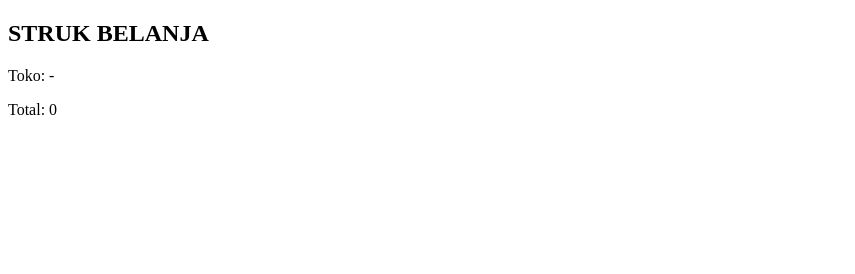
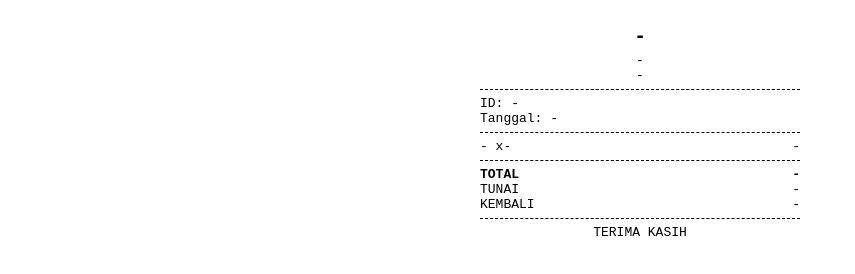
Before and after one commit to awjrt004-cmd/strukbelanja, a plain HTML site: page index.html in a window 1280 px wide. Shown: the whole page, without its empty margins (0-855 px from the left). Drawn offline with Linux system fonts and the light colour scheme.

Commit message:
Update index.html

```diff
--- a/index.html
+++ b/index.html
@@ -3,22 +3,93 @@
 <head>
   <meta charset="UTF-8">
   <title>Struk Belanja</title>
+  <style>
+    body {
+      font-family: monospace;
+      max-width: 320px;
+      margin: auto;
+      padding: 10px;
+    }
+    h2 {
+      text-align: center;
+      margin-bottom: 5px;
+    }
+    .center {
+      text-align: center;
+    }
+    .line {
+      border-top: 1px dashed #000;
+      margin: 6px 0;
+    }
+    .row {
+      display: flex;
+      justify-content: space-between;
+    }
+  </style>
 </head>
 <body>
 
-<h2>STRUK BELANJA</h2>
+<h2 id="nama_toko">TOKO</h2>
+<div class="center" id="alamat_toko"></div>
+<div class="center" id="telp_toko"></div>
 
-<p id="toko"></p>
-<p id="total"></p>
+<div class="line"></div>
+
+<div>ID: <span id="id_transaksi"></span></div>
+<div>Tanggal: <span id="tanggal"></span></div>
+
+<div class="line"></div>
+
+<div id="produk"></div>
+
+<div class="line"></div>
+
+<div class="row">
+  <strong>TOTAL</strong>
+  <strong id="total"></strong>
+</div>
+<div class="row">
+  <span>TUNAI</span>
+  <span id="tunai"></span>
+</div>
+<div class="row">
+  <span>KEMBALI</span>
+  <span id="kembali"></span>
+</div>
+
+<div class="line"></div>
+<div class="center">TERIMA KASIH</div>
 
 <script>
-  const params = new URLSearchParams(window.location.search);
+  const p = new URLSearchParams(window.location.search);
 
-  document.getElementById("toko").innerText =
-    "Toko: " + (params.get("nama_toko") || "-");
+  const get = k => p.get(k) || "-";
 
-  document.getElementById("total").innerText =
-    "Total: " + (params.get("total") || "0");
+  document.getElementById("nama_toko").innerText = get("nama_toko");
+  document.getElementById("alamat_toko").innerText = get("alamat_toko");
+  document.getElementById("telp_toko").innerText = get("telp_toko");
+  document.getElementById("id_transaksi").innerText = get("id_transaksi");
+  document.getElementById("tanggal").innerText = get("tanggal");
+
+  document.getElementById("total").innerText = get("total");
+  document.getElementById("tunai").innerText = get("tunai");
+  document.getElementById("kembali").innerText = get("kembali");
+
+  const nama = (get("nama_produk")).split(",");
+  const harga = (get("harga_produk")).split(",");
+  const qty = (get("qty")).split(",");
+  const sub = (get("sub_total")).split(",");
+
+  let html = "";
+  for (let i = 0; i < nama.length; i++) {
+    html += `
+      <div class="row">
+        <span>${nama[i]} x${qty[i]}</span>
+        <span>${sub[i]}</span>
+      </div>
+    `;
+  }
+  document.getElementById("produk").innerHTML = html;
 </script>
 
 </body>
```
